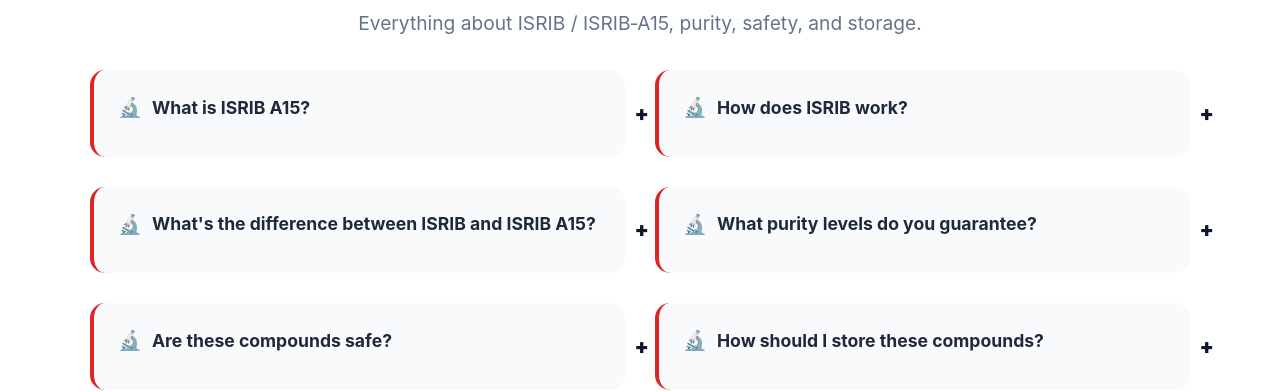
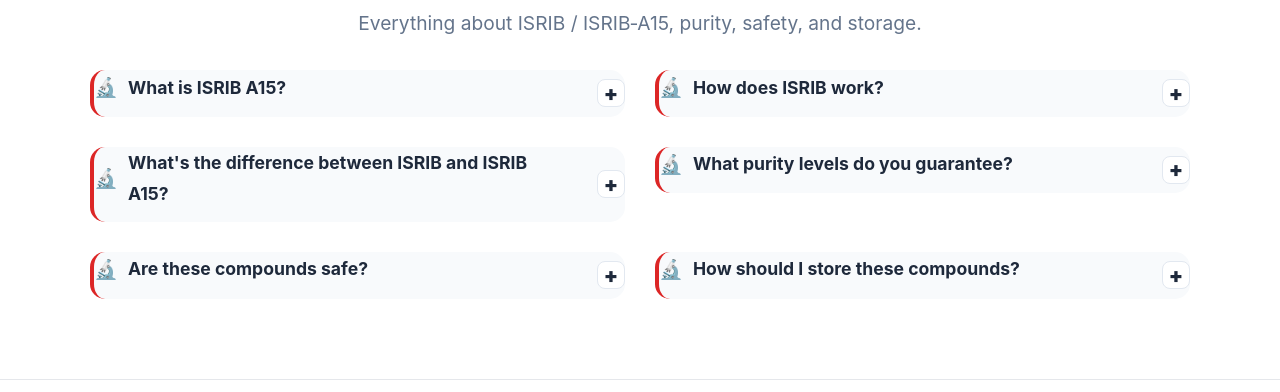
Before and after one commit to lnnemml/ISRIB, a website: page faq.html in a window 1280 px wide. Shown: the part 424-816 px from the top of the page. Drawn offline with Linux system fonts and the light colour scheme.

Commit message:
Update styles.css

```diff
--- a/css/styles.css
+++ b/css/styles.css
@@ -1479,3 +1479,22 @@ h1, .hero h1, .page-title{ margin-top: 0 !important; }
     radial-gradient(circle at 18% 82%, rgba(139,92,246,.10) 0%, transparent 50%),
     radial-gradient(circle at 84% 18%, rgba(168,85,247,.10) 0%, transparent 50%);
 }
+
+/* === FAQ accordion (scoped для .faq-*) === */
+.faq-button{
+  width:100%; display:flex; align-items:center; justify-content:space-between;
+  gap:12px; background:none; border:0; padding:0; cursor:pointer; text-align:left;
+  font: inherit; color: inherit;
+}
+.faq-button:focus-visible{ outline:2px solid var(--brand-700); outline-offset:3px; border-radius:8px; }
+
+.faq-icon{
+  flex-shrink:0; width:28px; height:28px; border-radius:8px;
+  display:inline-flex; align-items:center; justify-content:center;
+  font-weight:900; color:#1e293b; background:#fff; border:1px solid var(--ring);
+  transition: transform .12s ease;
+}
+.faq-item.open .faq-icon{ transform: rotate(90deg); } /* візуальна підказка відкриття */
+
+.faq-answer[hidden]{ display:none !important; } /* про всяк випадок */
+.faq-item.open .faq-answer{ display:block; }
```
